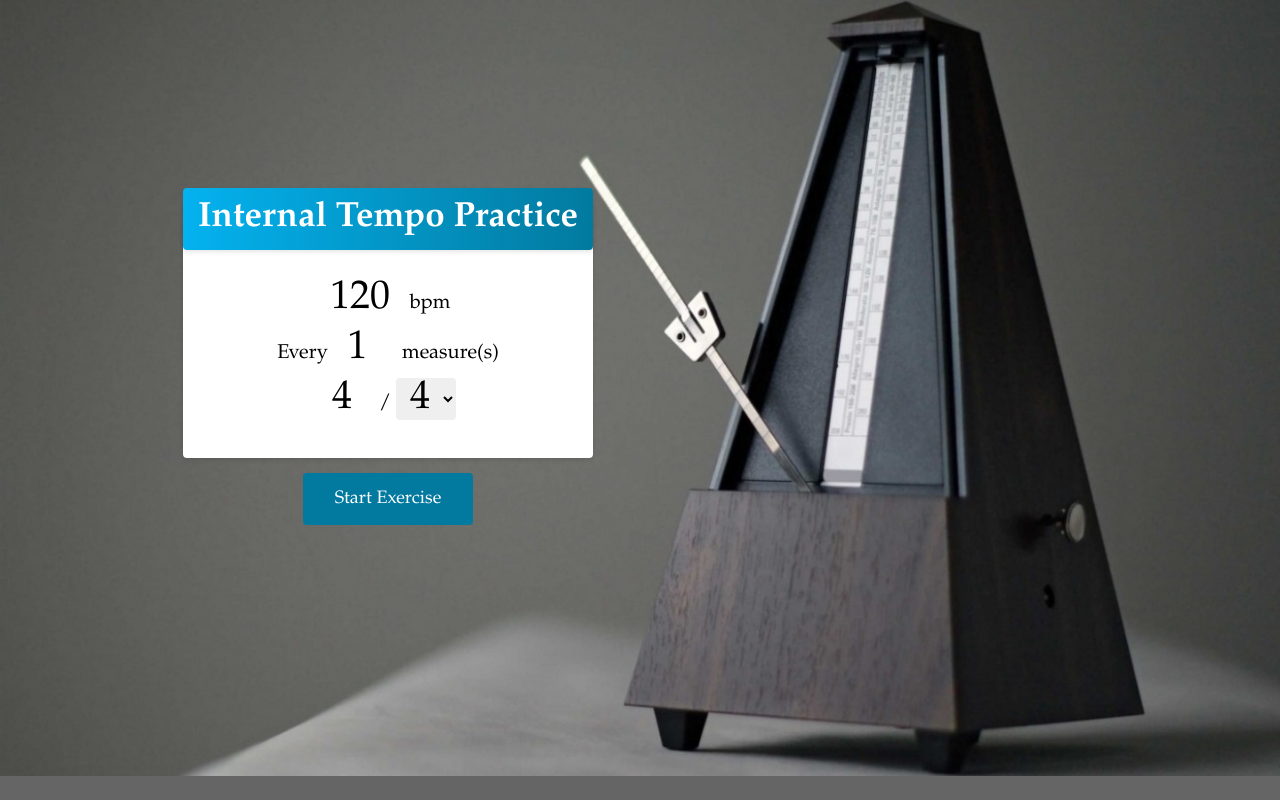
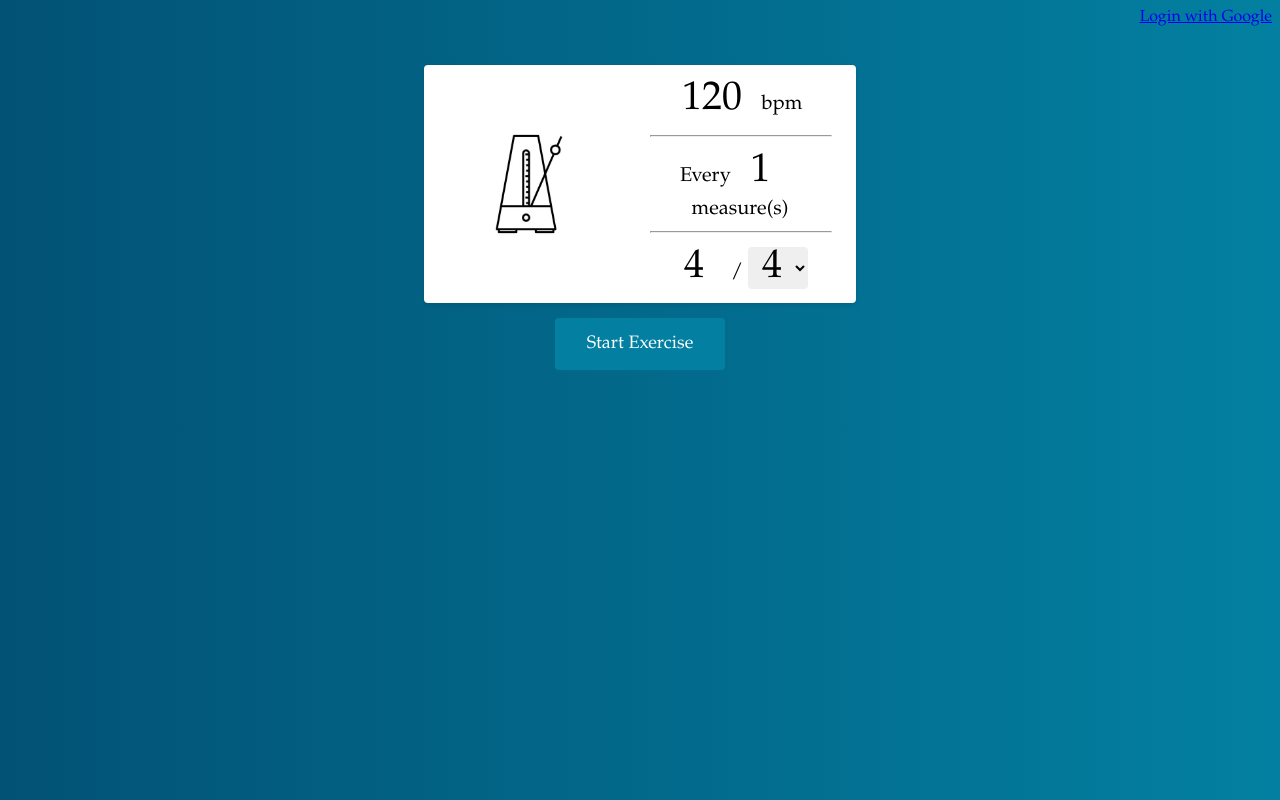
Before and after one commit to tjburk/Music-App, a Django app: page / in a window 1280 px wide. Run offline with Django 4.2, Linux system fonts and the light colour scheme; some libraries are stand-ins or nearby versions.

Commit message:
Added login and changed style

```diff
--- a/internal_tempo/urls.py
+++ b/internal_tempo/urls.py
@@ -14,10 +14,11 @@
     2. Add a URL to urlpatterns:  path('blog/', include('blog.urls'))
 """
 from django.contrib import admin
-from django.urls import path
+from django.urls import path, include
 from django.views.generic import TemplateView
 
 urlpatterns = [
     path('', TemplateView.as_view(template_name="internal_tempo/home.html"), name="home"),
+    path('accounts/', include('allauth.urls'), name="accounts"),
     path('admin/', admin.site.urls),
 ]
--- /dev/null
+++ b/static/style/loginStyle.css
@@ -0,0 +1,7 @@
+.login{
+    display: flex;
+    flex-direction: row;
+    align-items: center;
+    justify-content: right;
+    text-align: center;
+}
--- a/static/style/metronomeStyle.css
+++ b/static/style/metronomeStyle.css
@@ -1,52 +1,69 @@
 :root {
-    --themecolor: #027a9f; /* FCB900 */
+    --themecolor-darkest: #013d57;
+    --themecolor-darker: #025275;
+    --themecolor: #0380a1;
+    --themecolor-lighter: #0294c0;
+    --themecolor-lightest: #04b3f1;
     --fontcolor: white;
-    --themecolor-lighter: #038ab6;
-    --themecolor-lightest: #04b2ef;
 }
 
 html {
-    background-color: #656565;
-    background-image: url("/static/images/metronome.jpg");
-    background-repeat: no-repeat;
-    background-size: 100% 100%;
-    background-position: top center;
+    background-image: linear-gradient(to right, var(--themecolor-darker), var(--themecolor));
 }
 
 body {
-    height: 95vh;
-    width: 95vh;
-    display: flex;
-    flex-direction: column;
-    justify-content: center;
-    align-items: center;
     font-family: "Palatino Linotype", sans-serif;
 }
 
-h1 {
-    margin-top: -24px;
-    margin-bottom: 24px;
-    font-size: 35px;
-    color: var(--fontcolor);
-    box-shadow: 0 2px 4px rgba(0, 0, 0, 0.1);
-    background-image: linear-gradient(to right, var(--themecolor-lightest), var(--themecolor));
-    width: 400px;
-    padding: 10px 5px;
-    text-align: center;
-    border-radius: 4px;
-}
+/*h1 {*/
+/*    margin-top: -24px;*/
+/*    margin-bottom: 24px;*/
+/*    font-size: 35px;*/
+/*    color: var(--fontcolor);*/
+/*    box-shadow: 0 2px 4px rgba(0, 0, 0, 0.1);*/
+/*    background-image: linear-gradient(to right, var(--themecolor-lighter), var(--themecolor-lightest));*/
+/*    width: 400px;*/
+/*    padding: 10px 5px;*/
+/*    text-align: center;*/
+/*    border-radius: 4px;*/
+/*}*/
 
-.metronome {
+.center {
     display: flex;
     flex-direction: column;
     align-items: center;
-    width: 400px;
+    justify-content: center;
+    text-align: center;
+    margin-top: 3%;
+}
+
+.controls {
+    display: flex;
+    flex-direction: column;
+    align-items: center;
+    justify-content: center;
+    text-align: center;
+    padding: 0 5%;
+}
+
+.controls hr{
+    width: 100%;
+}
+
+.metronome{ /* Image and control board */
+    display: flex;
+    flex-direction: row;
+    align-items: center;
+    justify-content: center;
     background-color: white;
     border-radius: 4px;
     box-shadow: 0 2px 4px rgba(0, 0, 0, 0.1);
     font-size: 20px;
     padding: 10px 5px;
-    text-align: center;
+}
+
+.metronome img{
+    width: 200px;
 }
 
 .trigger_metronome_button {
--- a/templates/internal_tempo/home.html
+++ b/templates/internal_tempo/home.html
@@ -6,15 +6,21 @@
     {% load static %}
     <link rel="stylesheet" href="{% static 'style/metronomeStyle.css' %}">
 </head>
+{% include 'internal_tempo/login.html' %}
 <body>
+    <div class="center">
+        {# Metronome Controls #}
         <div class="metronome">
-    <h1 id="title">Internal Tempo Practice</h1>
+            <img src="{% static 'images/metronome.jpg' %}" alt="Metronome">
+            <div class="controls">
                 <label for="tempo">
                     <input class="tempo" name="bpm" type="number" id="tempo" value=120 max=500 min=10>bpm
                 </label>
+                <hr>
                 <label for="rate">Every
                     <input class="rate" name="rate" type="number" id="rate" value=1 max=64 min=1> measure(s)
                 </label>
+                <hr>
                 <label>
                     <input class="beats" name="beats per measure" type="number" id="beats" value=4 max=16 min=1>/
                     <select name="divisions per measure" id="division">
@@ -24,7 +30,8 @@
                         <option value="8">8</option>
                         <option value="16">16</option>
                     </select>
-        </label><br>
+                </label>
+            </div>
         </div>
         {# Button to start/stop #}
         <button class="trigger_metronome_button" id="trigger_metronome" onclick="return triggerMetronome()">Start Exercise</button>
@@ -37,6 +44,7 @@
             <div id="count_3" class="count" style="visibility:hidden"></div>
             <div id="count_4" class="count" style="visibility:hidden"></div>
         </div>
+    </div>
 
     {# Click Script #}
     <script src={% static 'scripts/click.js' %}></script>
--- /dev/null
+++ b/templates/internal_tempo/login.html
@@ -0,0 +1,14 @@
+{% load socialaccount %}
+{% load static %}
+<link rel="stylesheet" href="{% static 'style/loginStyle.css' %}">
+
+{# Login #}
+<div class="login">
+    {% if user.is_authenticated %}
+        Welcome, {{ user.username }} !
+        <a href="/accounts/logout"> Logout</a>
+    {% else %}
+        <a href="{% provider_login_url 'google' %}">Login with Google</a>
+        <br>
+    {% endif %}
+</div>
```
Also changed, not shown: internal_tempo/settings.py (+36 -1 lines), templates/socialaccount/authentication_error.html (added, +10 -0 lines), static/images/metronome.jpg, static/images/profile_icon.jpg (added). Lines whose indentation alone changed are shown as unchanged.
